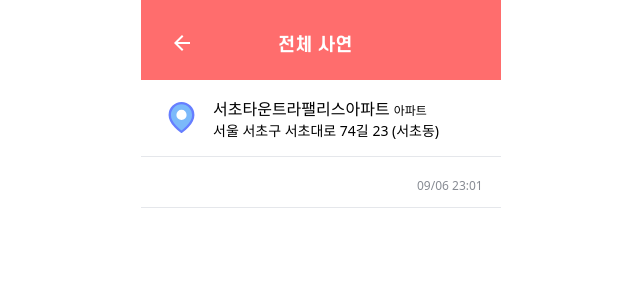
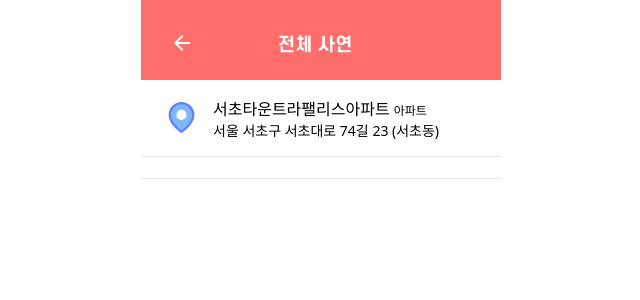
Before and after one commit to whatever-mentoring/headfirst-client, a Next.js app: page /allCreateStory in a window 1280 px wide. Shown: the top 300 px of the page, without its empty margins (371-1011 px from the left). Built offline with nearby package versions, Linux system fonts and the light colour scheme.

Commit message:
✨ [FEAT] 전체 사연 페이지 내 날짜 구현

```diff
--- a/src/components/AllCreateStory/AllCreateStoryContent.tsx
+++ b/src/components/AllCreateStory/AllCreateStoryContent.tsx
@@ -2,13 +2,14 @@
 import type { NextPage } from 'next';
 import { useRouter } from 'next/router';
 import { useRecoilValue } from 'recoil';
-import { inputValueState, textareaValueState } from '@/states/createStoryState';
+import { inputValueState, textareaValueState, timeState } from '@/states/createStoryState';
 
 const AllCreateStoryContent: NextPage = () => {
   const router = useRouter();
 
   const inputValue = useRecoilValue(inputValueState);
   const textareaValue = useRecoilValue(textareaValueState);
+  const time = useRecoilValue(timeState);
 
   return (
     <>
@@ -21,7 +22,7 @@ const AllCreateStoryContent: NextPage = () => {
           <div className="font-StoryFont ml-[22px]">{inputValue}</div>
           <div className="text-allCreateStoryContentFont mt-[11px] ml-[22px]">{textareaValue}</div>
           <div className="mt-[21px] text-allCreateStoryContentDate text-xs ml-[276px] mb-[13px]">
-            09/06 23:01
+            {time}
           </div>
         </div>
       </div>
--- a/src/components/CreateStory/CreateStoryButton.tsx
+++ b/src/components/CreateStory/CreateStoryButton.tsx
@@ -1,15 +1,24 @@
 import type { NextPage } from 'next';
 import CreateStoryModal from './createStoryModal';
 import { useRecoilState } from 'recoil';
-import { createStoryModalState } from '@/states/createStoryState';
+import { createStoryModalState, timeState } from '@/states/createStoryState';
 import axios from 'axios';
 
 const CreateStoryButton: NextPage = () => {
   const [modal, setModal] = useRecoilState(createStoryModalState);
+  const [time, setTime] = useRecoilState(timeState);
 
   const modalHandle = async () => {
     setModal(true);
-    console.log(modal);
+    const now = new Date();
+    const mm = now.getMonth() + 1;
+    const dd = now.getDate();
+    const hh = now.getHours();
+    const min = now.getMinutes();
+    const date = mm + '/' + dd + ' ' + hh + ':' + min;
+    console.log(date);
+    setTime(date);
+    console.log(time);
 
     const requestData = {
       title: '친구들과의 추억',
--- a/src/states/createStoryState.tsx
+++ b/src/states/createStoryState.tsx
@@ -19,3 +19,8 @@ export const heartCountState = atom({
   key: 'heartCountState',
   default: 0,
 });
+
+export const timeState = atom({
+  key: 'timeState',
+  default: '',
+});
```
